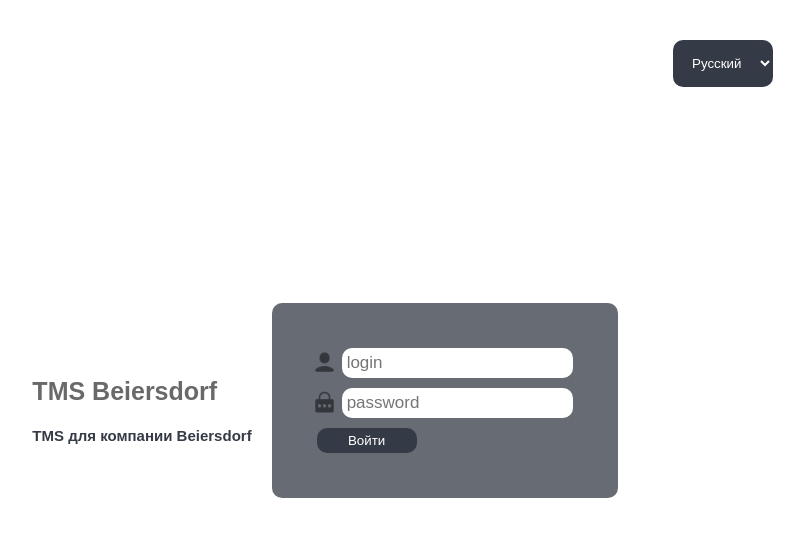
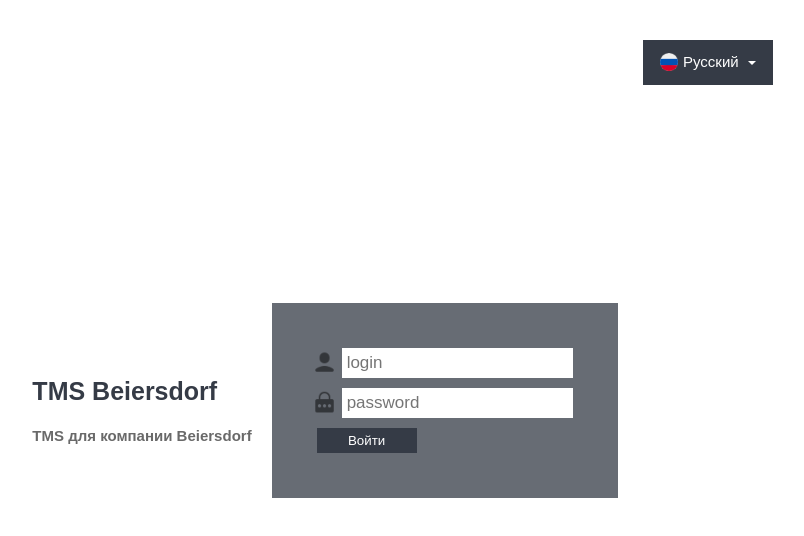
Before and after one commit to mathyber/asdfghjkl, a React app: page /login in a window 1280 px wide. Shown: the top 536 px of the page, without its empty margins (315-1119 px from the left). Built offline with nearby package versions, Linux system fonts and the light colour scheme.

Commit message:
переделан выбор языка

```diff
--- a/src/components/Header/index.jsx
+++ b/src/components/Header/index.jsx
@@ -33,7 +33,10 @@ class Header extends React.Component{
 
         return(
             <header className="header">
-                    <button className="dropdown__button" onClick={this.clickDropdown} tabIndex={0} onBlur={this.onBlur}>{`${this.props.userData.userName} (${this.props.userData.userRole})`}
+                    <button className="dropdown__button" onClick={this.clickDropdown} onBlur={this.onBlur}>
+                        <div className="dropdown__username">
+                            {`${this.props.userData.userName} (${this.props.userData.userRole})`}
+                        </div>
                         <div className="dropdown__content" id="dropdown__content">
                             <a className="dropdown__content-link" href="/profile">profile</a>
                             <a className="dropdown__content-link" onClick={this.onClick}>logout</a>
--- a/src/containers/login/login_form.jsx
+++ b/src/containers/login/login_form.jsx
@@ -5,6 +5,8 @@ import { useHistory } from "react-router-dom";
 
 import imgLogin from "../../images/login.png";
 import imgPass from "../../images/password.png";
+import ru from "../../images/ru.png";
+import en from "../../images/uk.png";
 import actions from '../../actions';
 
 const LoginForm = ({login}) => {
@@ -30,9 +32,60 @@ const LoginForm = ({login}) => {
         login(formValues, history);
     };
 
+    function clickDropdown(e) {
+        document.getElementById("dropdown__content").classList.toggle("show");
+    }
+
+    function onBlur(e) {
+        e.preventDefault()
+        console.log(e);
+        let myDropdown = document.getElementById("dropdown__content");
+        if (myDropdown.classList.contains('show')) {
+            myDropdown.classList.remove('show');
+        }
+    }
+
+    function onClickLang(event) {
+        const value = event.target.lang;
+        console.log(value)
+        setFromValues({
+            ...formValues,
+            language: value
+        })
+    }
+
     return (
 
         <div className="login">
+
+            <button className="dropdown__button" onClick={clickDropdown} onBlur={onBlur}>
+                <div className="dropdown__username">
+                    {
+                        formValues.language === "ru" ?
+                            <div className="dropdown__content-link">
+                                <img src={ru} alt="rus"/>
+                                Русский
+                            </div> :
+                            <div className="dropdown__content-link">
+                                <img src={en} alt="eng"/>
+                                English
+                            </div>
+                    }
+                </div>
+                <div className="dropdown__content" id="dropdown__content">
+                    <div className="dropdown__content-link" lang="ru" onClick={onClickLang}>
+                        <img src={ru} alt="rus"/>
+                        Русский
+                    </div>
+                    <div className="dropdown__content-link" lang="en" onClick={onClickLang}>
+                        <img src={en} alt="eng"/>
+                        English
+                    </div>
+                </div>
+            </button>
+
+
+
             <div className="text-company">
                 <h2 className="text-company__name">
                     TMS Beiersdorf
@@ -42,10 +95,8 @@ const LoginForm = ({login}) => {
                 </div>
             </div>
 
-            <select className="language-select" name="language" onChange={onChangeInput} defaultValue="ru">
-                <option className="language-select__option" value="en">English</option>
-                <option className="language-select__option" value="ru">Русский</option>
-            </select>
+
+
 
             <form className="login-form" onSubmit={onSubmit}>
                 <div className="login-form__img-inp">
@@ -76,3 +127,8 @@ const mapDispatchToProps = dispatch =>
 export default compose(
     connect(mapStateToProps, mapDispatchToProps)
 )(LoginForm);
+/*
+<select className="language-select" name="language" onChange={onChangeInput} defaultValue="ru">
+    <option className="language-select__option" value="en">English</option>
+    <option className="language-select__option" value="ru">Русский</option>
+</select>*/
--- a/src/style/index.scss
+++ b/src/style/index.scss
@@ -12,7 +12,6 @@ body {
     .dropdown__button {
       display: flex;
       flex-direction: column;
-      justify-content: flex-start;
       cursor: pointer;
       border: none;
       outline: none;
@@ -20,6 +19,17 @@ body {
       padding: 16px 16px;
       background-color: inherit;
       font-family: inherit;
+    }
+
+    .dropdown__username::after {
+      display: inline-block;
+      margin-left: 0.255em;
+      vertical-align: 0.255em;
+      content: "";
+      border-top: 0.3em solid;
+      border-right: 0.3em solid transparent;
+      border-bottom: 0;
+      border-left: 0.3em solid transparent;
     }
 
     .dropdown__button:hover, .dropdown__button:focus {
@@ -79,17 +89,88 @@ body {
     justify-content: center;
     overflow: auto;
 
+    .dropdown__button {
+      display: flex;
+      flex-direction: column;
+      cursor: pointer;
+      border: none;
+      outline: none;
+      color: white;
+
+      font-family: inherit;
+
+      position: absolute;
+      top: 5%;
+      right: 15%;
+      width: 130px;
+      height: 45px;
+      font-size: 15px;
+
+      background-color: rgb(53, 59, 70);
+    }
+
+    .dropdown__username {
+      left: -5px;
+      position: relative;
+    }
+
+    .dropdown__username::after {
+      position: absolute;
+      top: 20px;
+      left: 100px;
+      display: inline-block;
+      margin-left: 0.255em;
+      vertical-align: 0.255em;
+      content: "";
+      border-top: 0.3em solid;
+      border-right: 0.3em solid transparent;
+      border-bottom: 0;
+      border-left: 0.3em solid transparent;
+    }
+
+    .dropdown__button:hover {
+      background-color: #5d00ff;
+    }
+
+    .dropdown__content {
+      display: none;
+      margin-top: 2px;
+      background-color: rgb(53, 59, 70);
+    }
+
+    .dropdown__content-link {
+      color: white;
+      padding: 12px 16px;
+      text-decoration: none;
+      text-align: left;
+      display: flex;
+      flex-direction: row;
+    }
+
+    .dropdown__content-link img {
+      width: 18px;
+      padding-right: 5px;
+    }
+
+    .dropdown__content-link:hover {
+      background-color: #5d00ff;
+    }
+
+    .show {
+      display: block;
+    }
+
     .text-company {
       margin-right: 20px;
       .text-company__name{
         font-size: 25px;
         font-weight: 700;
-        color: dimgray;
+        color: rgb(53, 59, 70);
       }
       .text-company__about{
         font-size: 15px;
         font-weight: 700;
-        color: rgb(53, 59, 70);
+        color: dimgrey;
       }
     }
 
@@ -112,7 +193,6 @@ body {
       flex-direction: column;
       background-color: rgba(53, 59, 70, 0.75);
 
-      border-radius: 10px;
 
       .login-form__img-inp {
         display: flex;
@@ -123,7 +203,6 @@ body {
         margin: 5px;
         padding: 5px;
 
-        border-radius: 10px;
         font-size: 17px;
         outline: none;
         border: none;
@@ -137,17 +216,21 @@ body {
         opacity: .5;
       }
 
+      .login-form__input:focus {
+        box-shadow: 0 0 10px #5d00ff;
+      }
+
       .login-form__button {
         width: 100px;
         margin: 5px;
         padding: 5px;
         background-color: rgb(53, 59, 70);
-        border-radius: 10px;
+
         color: white;
         border: none;
       }
       .login-form__button:hover{
-        background-color: lightslategrey;
+        background-color: #5d00ff;
       }
     }
   }
```
Also changed, not shown: src/images/ru.png (added), src/images/uk.png (added).
